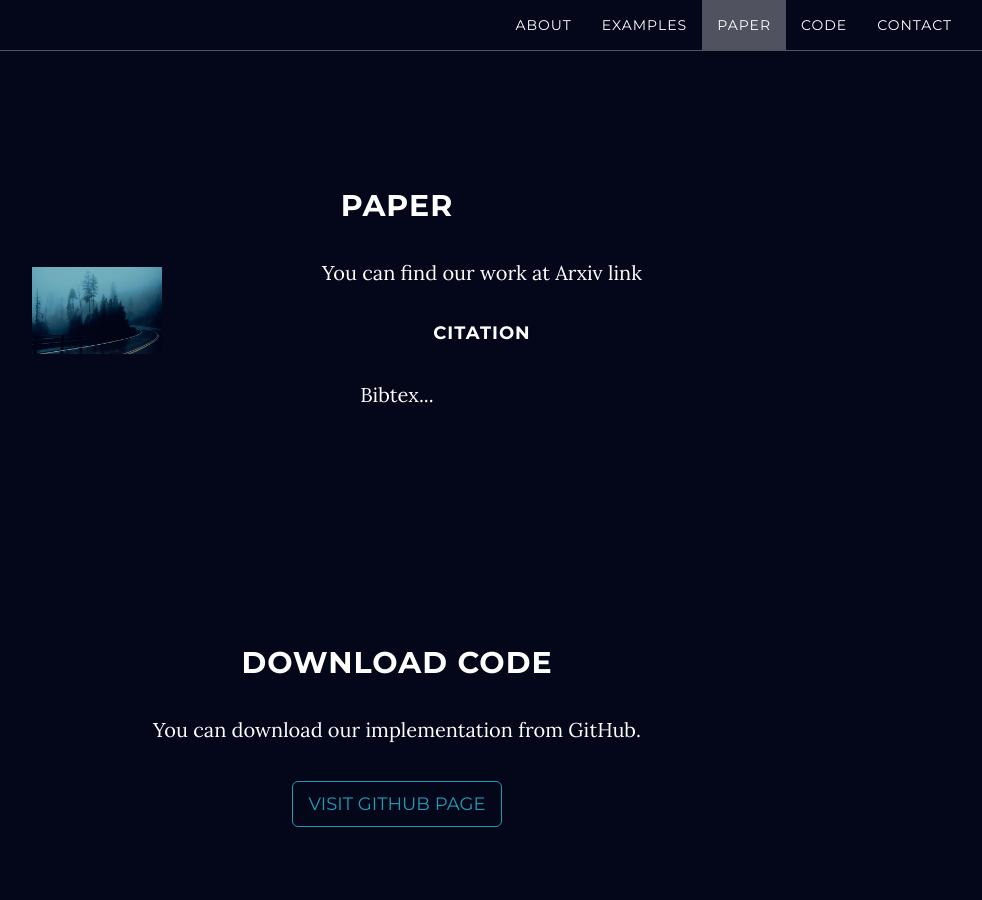
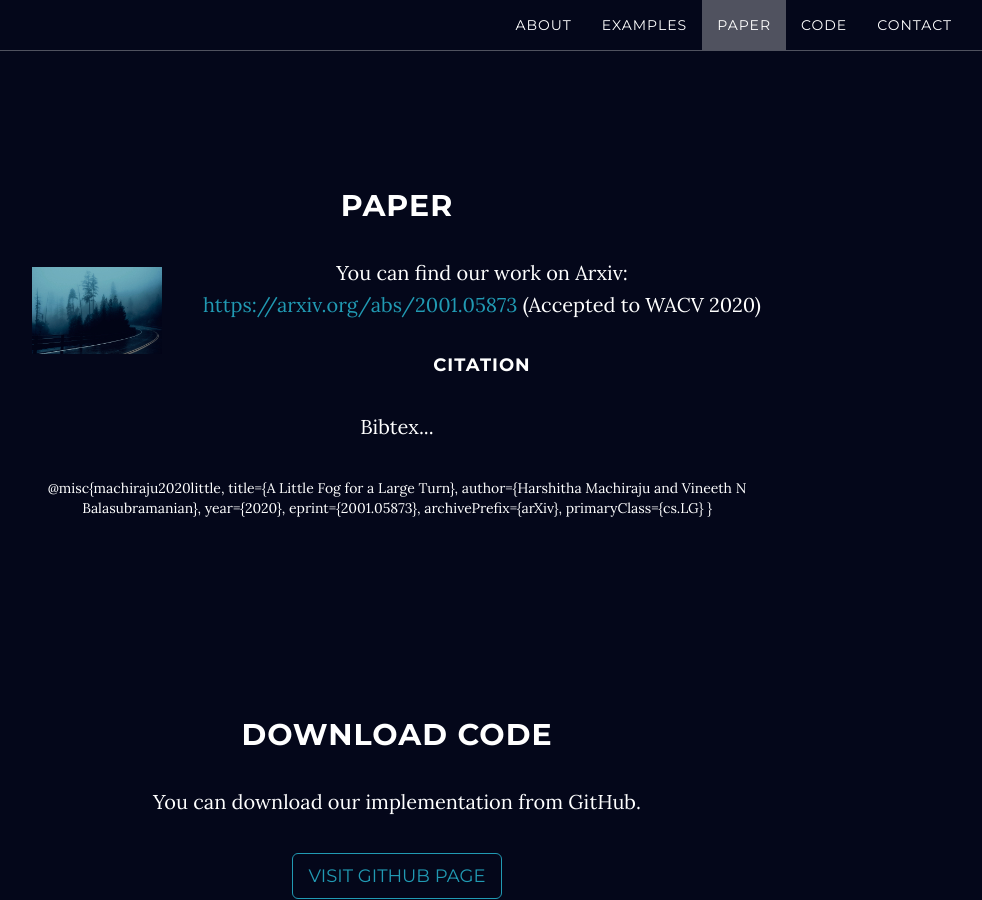
Before and after one commit to code-Assasin/website_little_fog, a Jekyll site: the page built from index.html, in a window 1280 px wide and 900 px high, scrolled down 3167 px. Shown: the whole window, without its empty margins (243-1225 px from the left). Built offline with Jekyll 4.4.1, drawn with Linux system fonts in a browser that asks for light colours.

Commit message:
link updated

```diff
--- a/_includes/paper.html
+++ b/_includes/paper.html
@@ -3,11 +3,18 @@
         <div class="row">
             <div class="col-lg-8 col-lg-offset-2">
                 <h2>Paper</h2>
-                <a href="https://arxiv.org/pdf/1703.10593.pdf"><img style="float: left; padding: 10px; PADDING-RIGHT: 30px;" alt="paper thumbnail" src="img/intro-bg.jpg" width="170"></a>
-                <p> You can find our work at Arxiv link  </p>
+                <a href="https://arxiv.org/abs/2001.05873"><img style="float: left; padding: 10px; PADDING-RIGHT: 30px;" alt="paper thumbnail" src="img/intro-bg.jpg" width="170"></a>
+                <p> You can find our work on Arxiv: <a href="https://arxiv.org/abs/2001.05873">https://arxiv.org/abs/2001.05873</a>  (Accepted to WACV 2020)  </p>
                 <h4> Citation </h4>
                 <p>Bibtex...</p>
-                <!-- Add bibtex here -->
+                @misc{machiraju2020little,
+                title={A Little Fog for a Large Turn},
+                author={Harshitha Machiraju and Vineeth N Balasubramanian},
+                year={2020},
+                eprint={2001.05873},
+                archivePrefix={arXiv},
+                primaryClass={cs.LG}
+                }
             </div>
         </div>
     </section>
```
